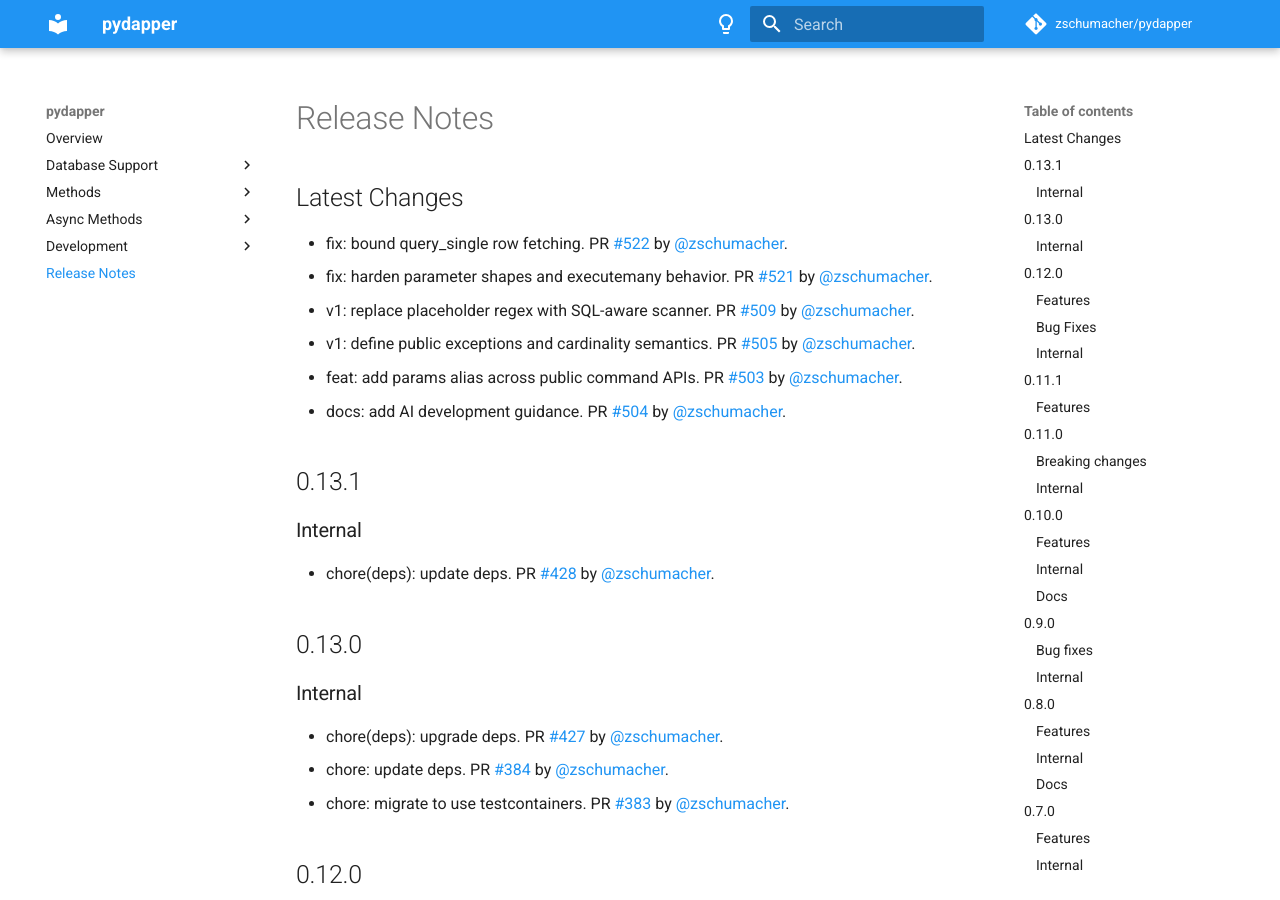
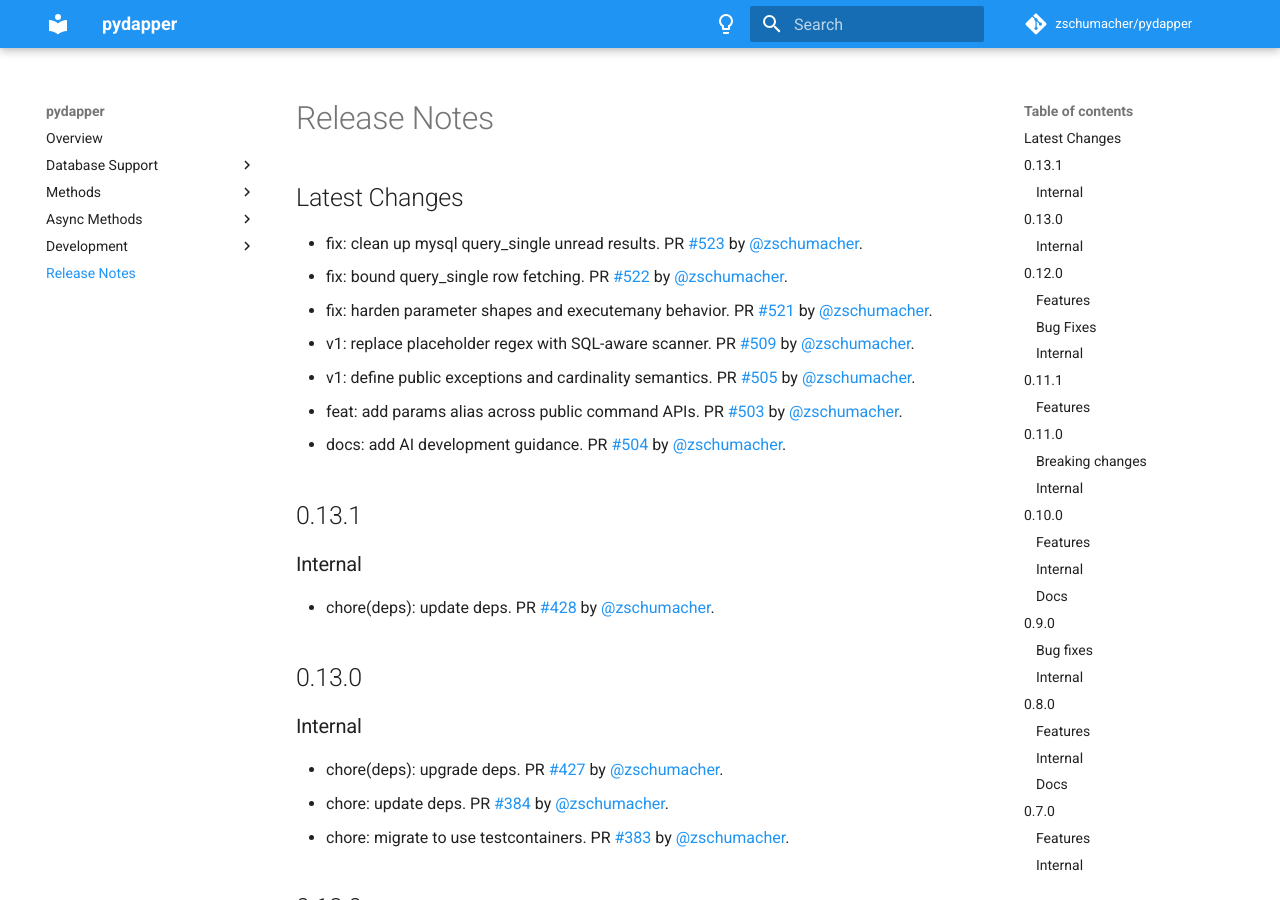
Before and after one commit to zschumacher/pydapper, an MkDocs documentation site: the page built from docs/release_notes.md, in a window 1280 px wide and 900 px high. Built offline with MkDocs 1.6.1 and Material for MkDocs 9.7.7, drawn with Linux system fonts in a browser that asks for light colours; emoji names are drawn with the system emoji font; comment, search, counter and statistics services are not loaded.

Commit message:
📝 Update release notes
[skip ci]

```diff
--- a/docs/release_notes.md
+++ b/docs/release_notes.md
@@ -1,5 +1,6 @@
 ## Latest Changes
 
+* fix: clean up mysql query_single unread results. PR [#523](https://github.com/zschumacher/pydapper/pull/523) by [@zschumacher](https://github.com/zschumacher).
 * fix: bound query_single row fetching. PR [#522](https://github.com/zschumacher/pydapper/pull/522) by [@zschumacher](https://github.com/zschumacher).
 * fix: harden parameter shapes and executemany behavior. PR [#521](https://github.com/zschumacher/pydapper/pull/521) by [@zschumacher](https://github.com/zschumacher).
 * v1: replace placeholder regex with SQL-aware scanner. PR [#509](https://github.com/zschumacher/pydapper/pull/509) by [@zschumacher](https://github.com/zschumacher).
```
